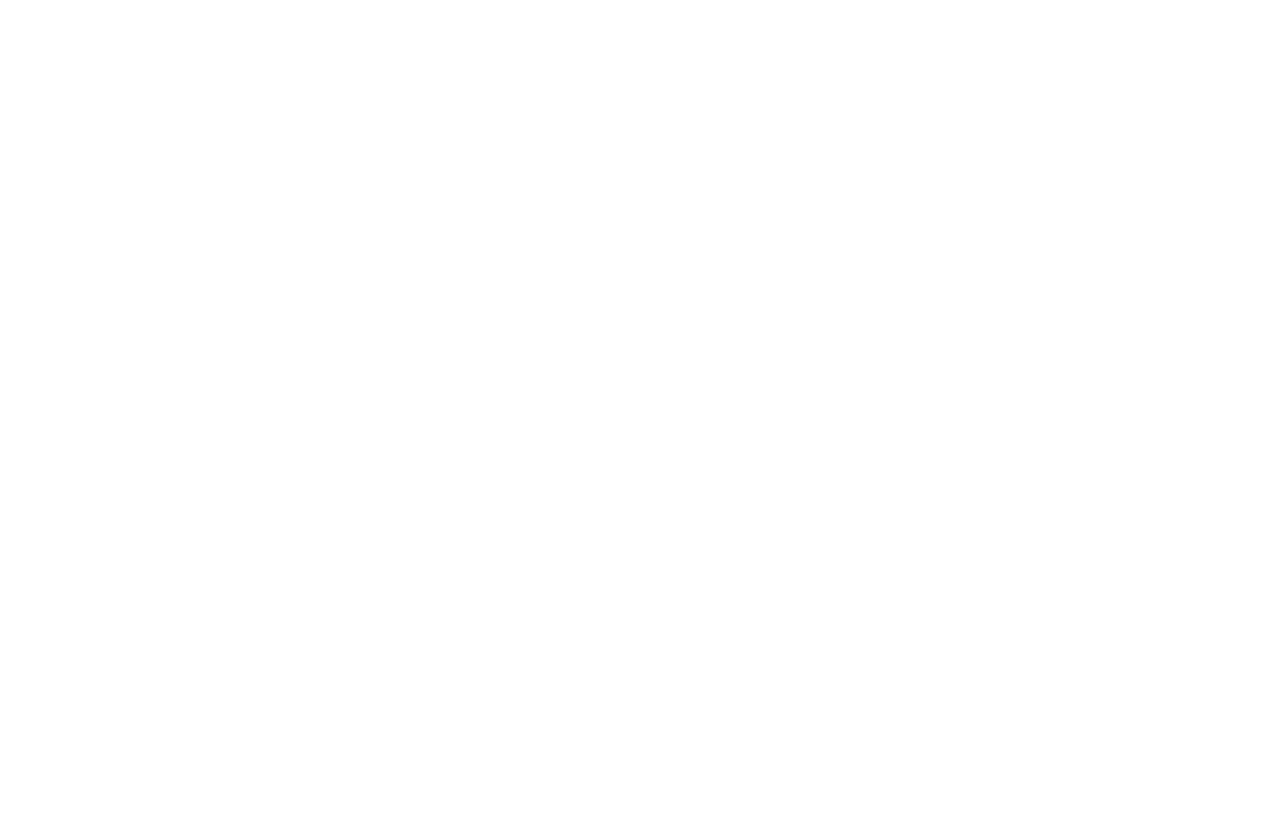
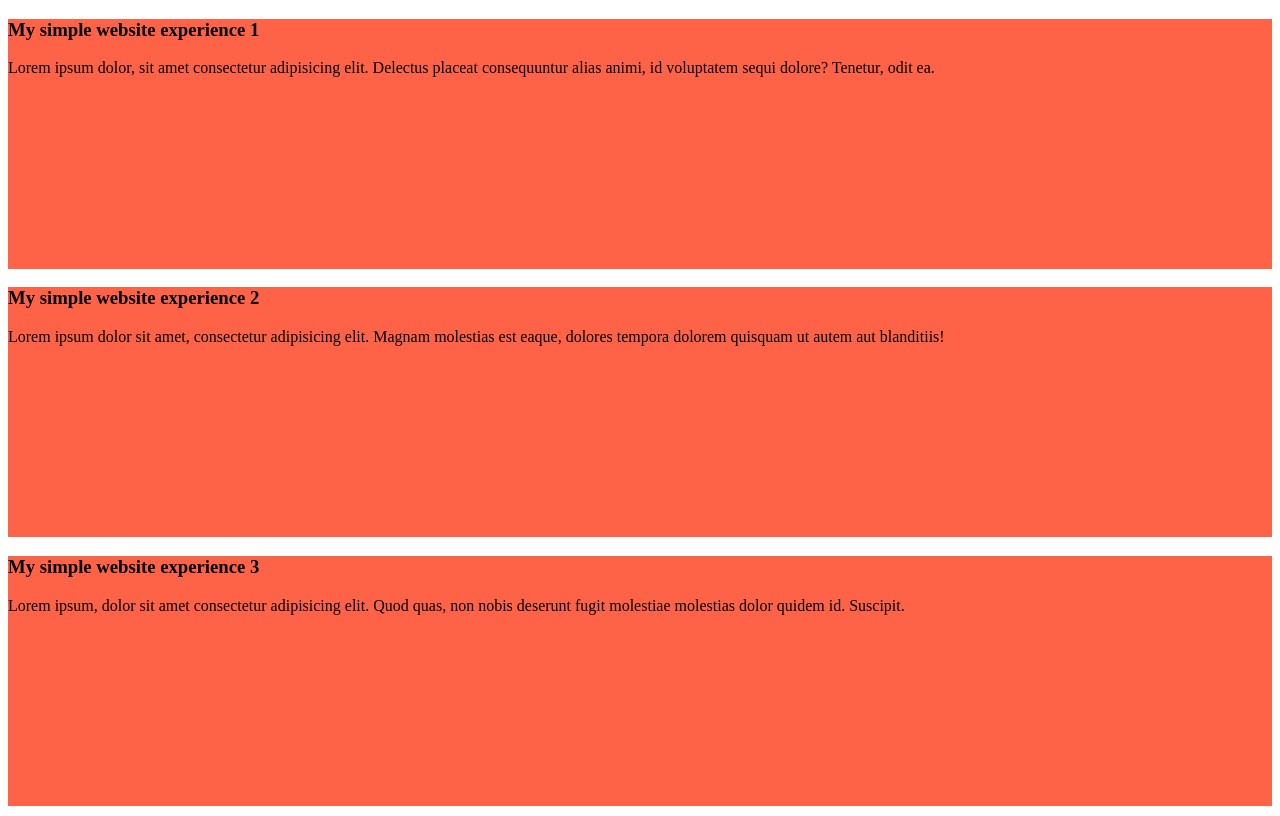
Before and after one commit to MahiaAnwar/my-simple-website, a plain HTML site: page index.html in a window 1280 px wide. Drawn offline with Linux system fonts and the light colour scheme.

Commit message:
style added

```diff
--- /dev/null
+++ b/assets/style.css
@@ -0,0 +1,5 @@
+div{
+    background-color: tomato;
+    margin-bottom: 10px;
+    height: 250px;
+}
--- a/index.html
+++ b/index.html
@@ -4,8 +4,21 @@
     <meta charset="UTF-8">
     <meta name="viewport" content="width=device-width, initial-scale=1.0">
     <title>My Simple Website</title>
+    <!-- style link -->
+     <link rel="stylesheet" href="assets/style.css">
 </head>
 <body>
-
+    <div>
+        <h3>My simple website experience 1</h3>
+        <p>Lorem ipsum dolor, sit amet consectetur adipisicing elit. Delectus placeat consequuntur alias animi, id voluptatem sequi dolore? Tenetur, odit ea.</p>
+    </div>
+    <div>
+        <h3>My simple website experience 2</h3>
+        <p>Lorem ipsum dolor sit amet, consectetur adipisicing elit. Magnam molestias est eaque, dolores tempora dolorem quisquam ut autem aut blanditiis!</p>
+    </div>
+    <div>
+        <h3>My simple website experience 3</h3>
+        <p>Lorem ipsum, dolor sit amet consectetur adipisicing elit. Quod quas, non nobis deserunt fugit molestiae molestias dolor quidem id. Suscipit.</p>
+    </div>
 </body>
 </html>
```
